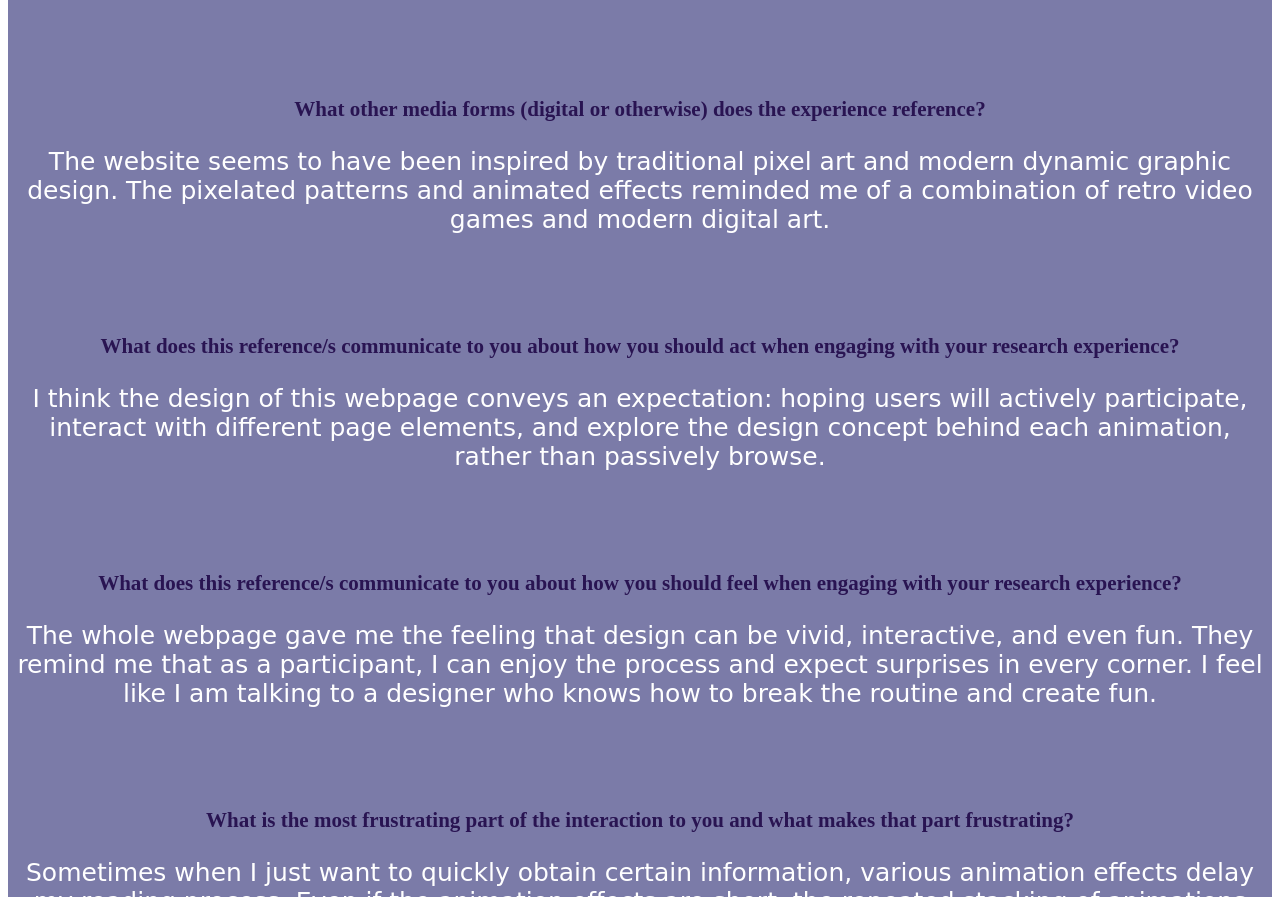
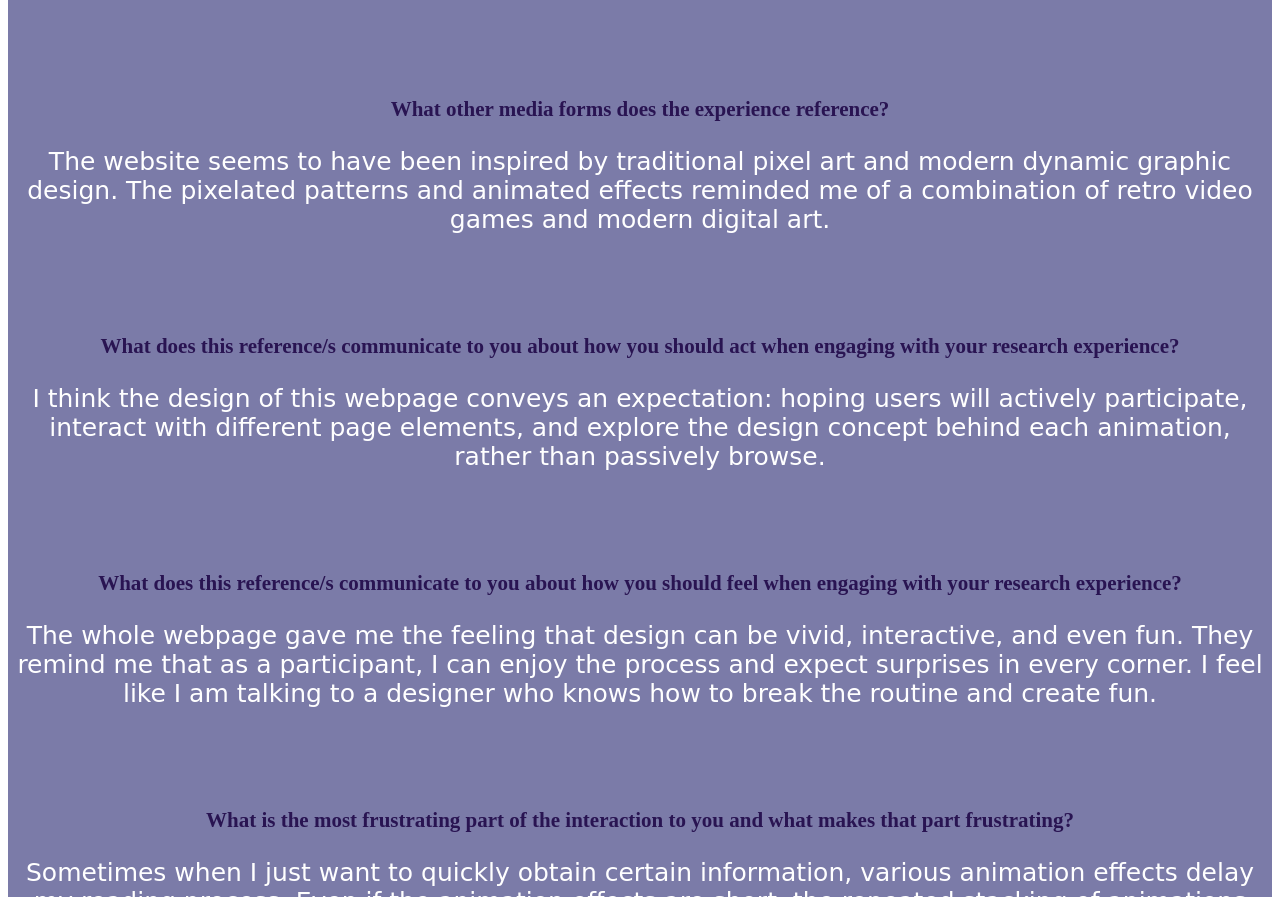
Before and after one commit to RuijianSun926/RuijianSun926.github.io, a plain HTML site: page Assignment1/index.html in a window 1280 px wide. Shown: the part 2545-3442 px from the top of the page. Drawn offline with Linux system fonts and the light colour scheme; a web font is replaced by a local one.

Commit message:
Update index.html

```diff
--- a/Assignment1/index.html
+++ b/Assignment1/index.html
@@ -35,7 +35,7 @@
         <p class="center with-margin3 single-day-regular color-white">The interactive animations retain enough appeal, the animations' simplicity, fluidity, and creativity make people want to trigger them again, unable to resist watching several times. This design also entices users to maintain long-term interaction and participation.</p>
 
         <h2 class="center with-margin2 rubik-scribble-regular color-white">Week 3</h2>
-        <h3 class="center color-purple">What other media forms (digital or otherwise) does the experience reference?</h3>
+        <h3 class="center color-purple">What other media forms does the experience reference?</h3>
         <p class="center with-margin2 single-day-regular color-white">The website seems to have been inspired by traditional pixel art and modern dynamic graphic design. The pixelated patterns and animated effects reminded me of a combination of retro video games and modern digital art.</p>
         <h3 class="center color-purple">What does this reference/s communicate to you about how you should act when engaging with your research experience?</h3>
         <p class="center with-margin2 single-day-regular color-white">I think the design of this webpage conveys an expectation: hoping users will actively participate, interact with different page elements, and explore the design concept behind each animation, rather than passively browse.</p>
```
